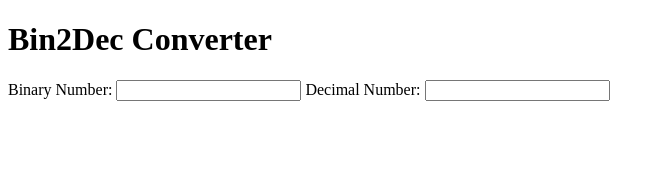
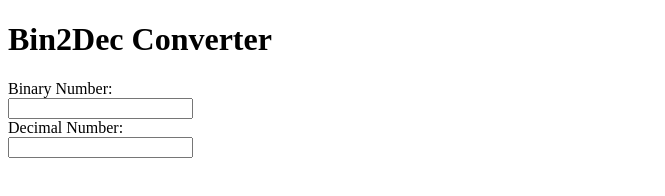
Before and after one commit to mrkshx/bin2dec, a website: page src/index.html in a window 1280 px wide. Shown: the whole page, without its empty margins (0-665 px from the left). Drawn offline with Linux system fonts and the light colour scheme.

Commit message:
added break element to form

```diff
--- a/src/index.html
+++ b/src/index.html
@@ -6,9 +6,9 @@
 <body>
   <h1>Bin2Dec Converter</h1>
   <form>
-    <label for="binary_num" >Binary Number:</label>
-    <input type="text" id="binary_num" name="binary_num">
-    <label for="decimal_num" >Decimal Number:</label>
+    <label for="binary_num" >Binary Number:</label><br>
+    <input type="text" id="binary_num" name="binary_num"><br>
+    <label for="decimal_num" >Decimal Number:</label><br>
     <input type="text" id="decimal_num" name="decimal_num">
   </form>
 </body>
```
